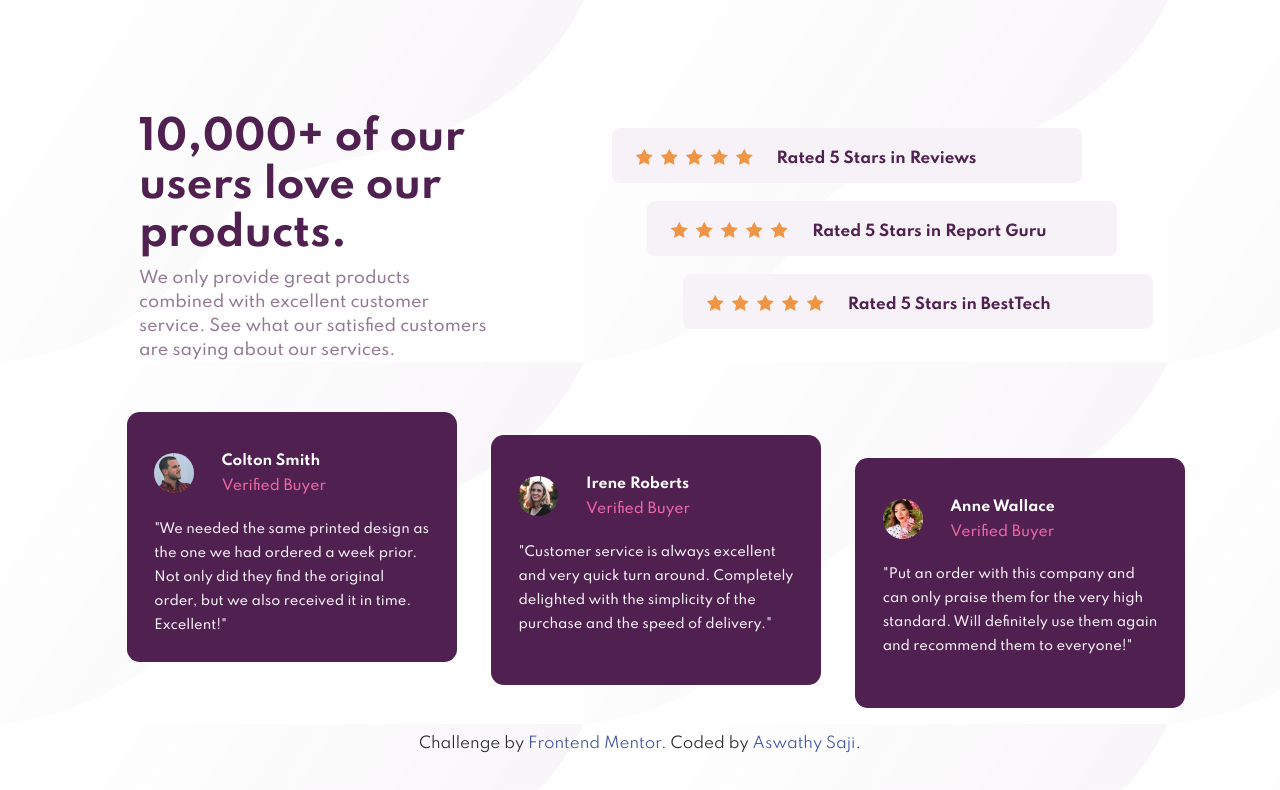
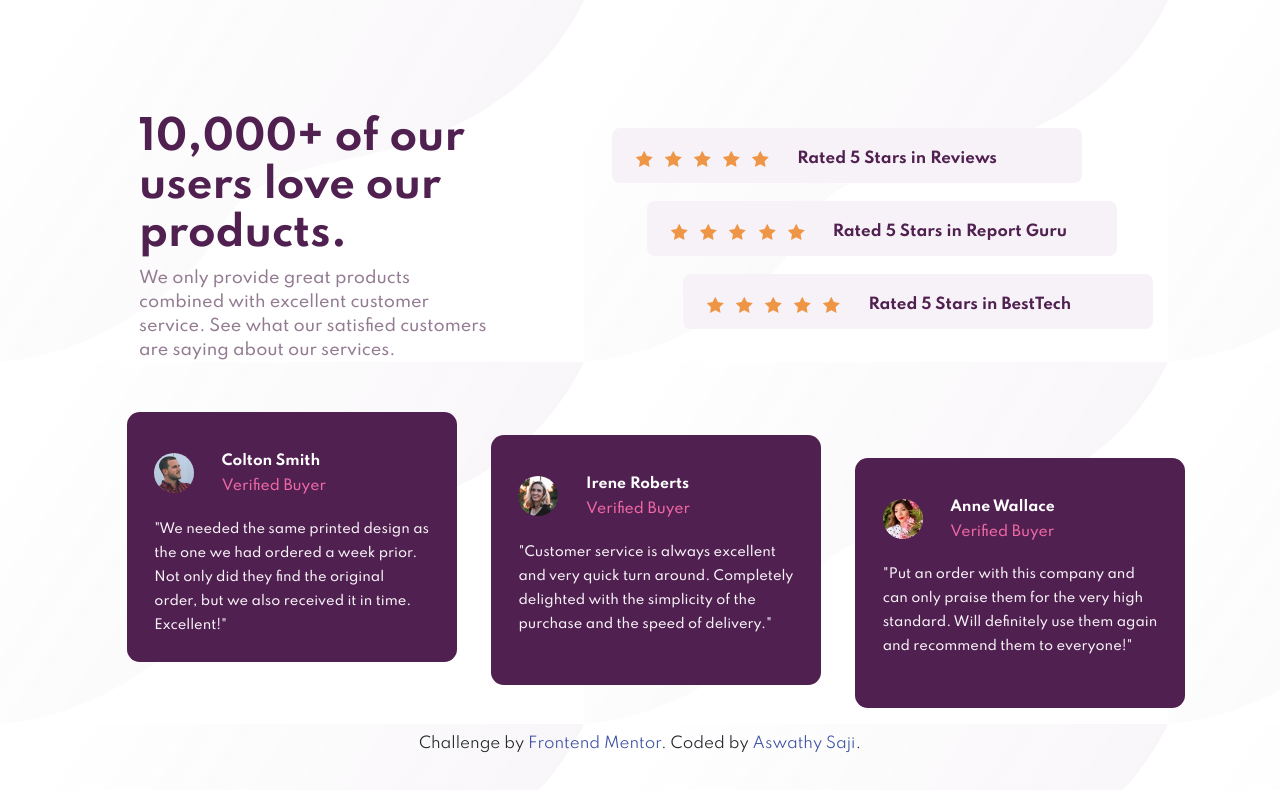
Before and after one commit to aswathysaji/social-proof-section, a plain HTML site: page index.html in a window 1280 px wide. Drawn offline with nearby package versions, Linux system fonts and the light colour scheme.

Commit message:
Update index.html

```diff
--- a/index.html
+++ b/index.html
@@ -21,7 +21,7 @@
   </head>
   <body>
     <div class="container">
-      <div class="row">
+      <div class="row top">
         <div class="col-lg-4 main">
           <div class="heading">
             <h1>10,000+ of our users love our products.</h1>
@@ -33,7 +33,7 @@
           </div>
         </div>
         <div class="col-lg-4 rating">
-          <div class="rating-1 d-inline-flex p-3">
+          <div class="rating-1 p-3">
             <div class="ps-2"> <img src="./images/icon-star.svg" alt="star"></div>
             <div class="ps-2"> <img src="./images/icon-star.svg" alt="star"></div>
             <div class="ps-2"> <img src="./images/icon-star.svg" alt="star"></div>
@@ -41,7 +41,7 @@
             <div class="ps-2"> <img src="./images/icon-star.svg" alt="star"></div>
             <div class="ps-4 p-1"><p>Rated 5 Stars in Reviews</p></div>
           </div>
-          <div class="rating-2 d-inline-flex p-3">
+          <div class="rating-2 p-3">
             <div class="ps-2"> <img src="./images/icon-star.svg" alt="star"></div>
             <div class="ps-2"> <img src="./images/icon-star.svg" alt="star"></div>
             <div class="ps-2"> <img src="./images/icon-star.svg" alt="star"></div>
@@ -50,7 +50,7 @@
             <div class="ps-4 p-1"><p>Rated 5 Stars in Report Guru
             </p></div>
           </div>
-          <div class="rating-3 d-inline-flex p-3">
+          <div class="rating-3 p-3">
             <div class="ps-2"> <img src="./images/icon-star.svg" alt="star"></div>
             <div class="ps-2"> <img src="./images/icon-star.svg" alt="star"></div>
             <div class="ps-2"> <img src="./images/icon-star.svg" alt="star"></div>
@@ -61,7 +61,7 @@
           </div>
         </div>
       </div>
-      <div class="row">
+      <div class="row testimonials">
         <div class="col-lg-3 person-1">
           <div class="content">
             <div class="name">
```
